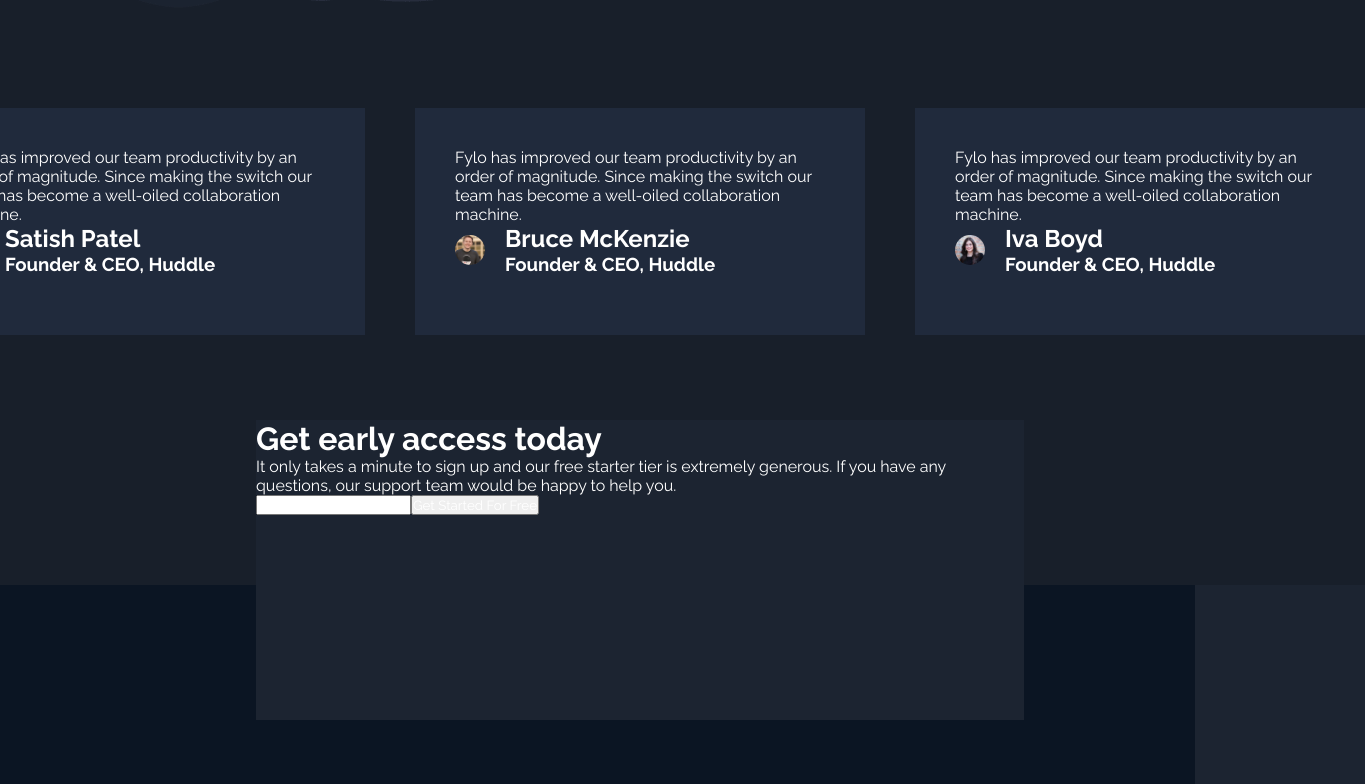
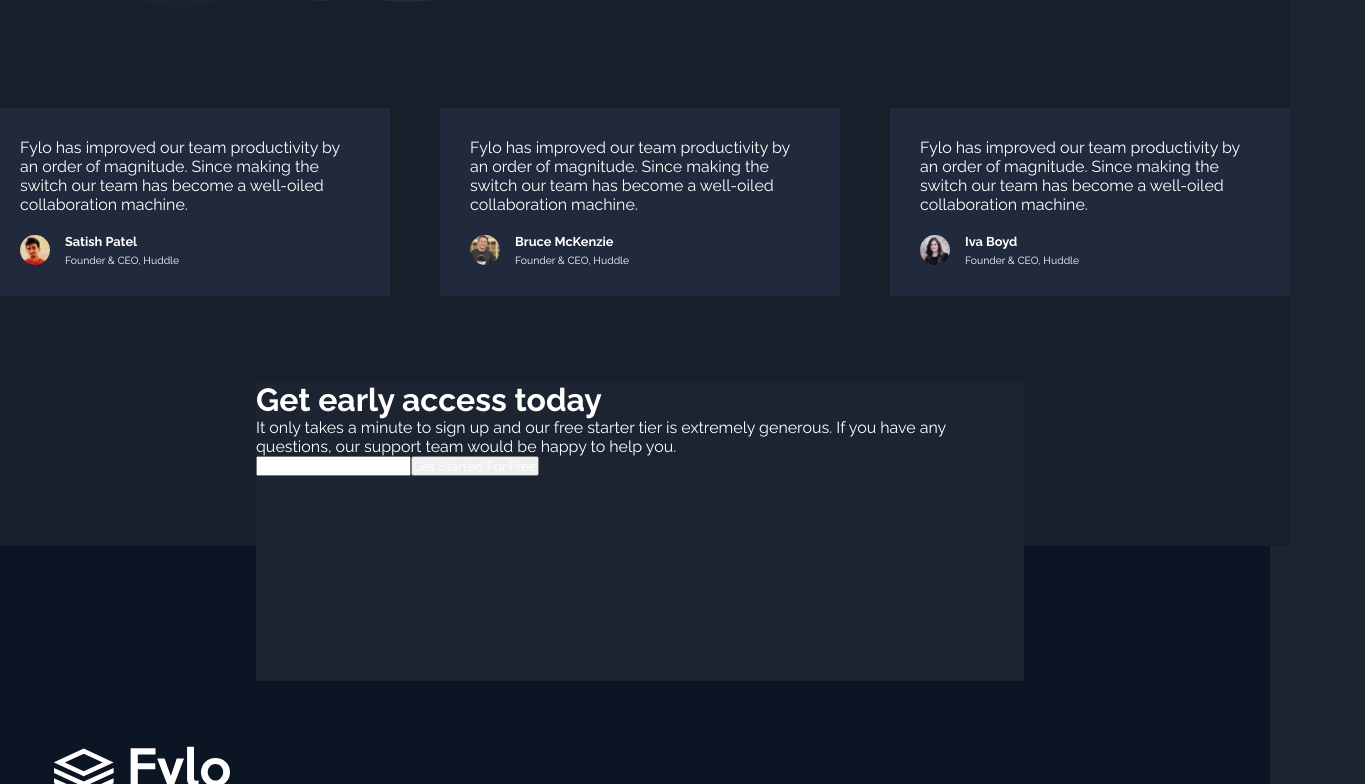
Before and after one commit to acurtido/sp-challenge-5-fylo-landing-page, a React (Vite) app: page / in a window 1280 px wide. Shown: the part 1776-2560 px from the top of the page, 1365 px wide, since content can reach past the window. Built offline with nearby package versions, Linux system fonts and the light colour scheme.

Commit message:
Ajustes testimonials

```diff
--- a/src/components/Testimonials/styles.css
+++ b/src/components/Testimonials/styles.css
@@ -16,9 +16,13 @@
 
 
 .testimonials__item {
-    width: 450px;
+    display: flex;
+    flex-direction: column;
+    justify-content: center;
+    width: 400px;
     background-color: hsl(219, 30%, 18%);
-    padding: 40px;
+    padding: 30px;
+    gap: 20px;
 }
 
 .testimonial__image {
@@ -30,6 +34,15 @@
     display: flex;
     flex-direction: row;
     align-items: center;
-    gap: 20px;
-    margin-bottom: 20px;
+    gap: 15px;
 }
+
+.testimonial__name {
+    font-size: 0.80rem;
+    margin-bottom: 5px;
+}
+
+.testimonial__title {
+    font-size: 0.65rem;
+    font-weight: 100;
+}
```
